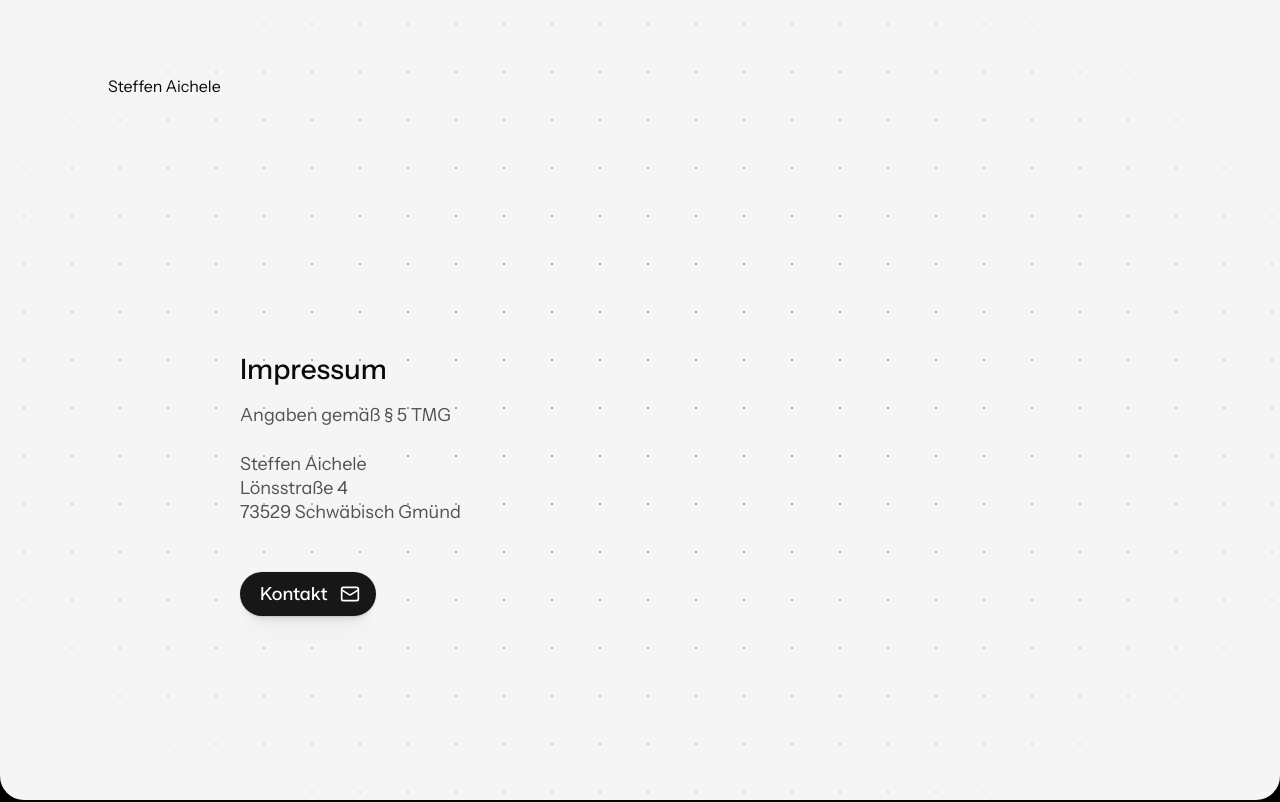
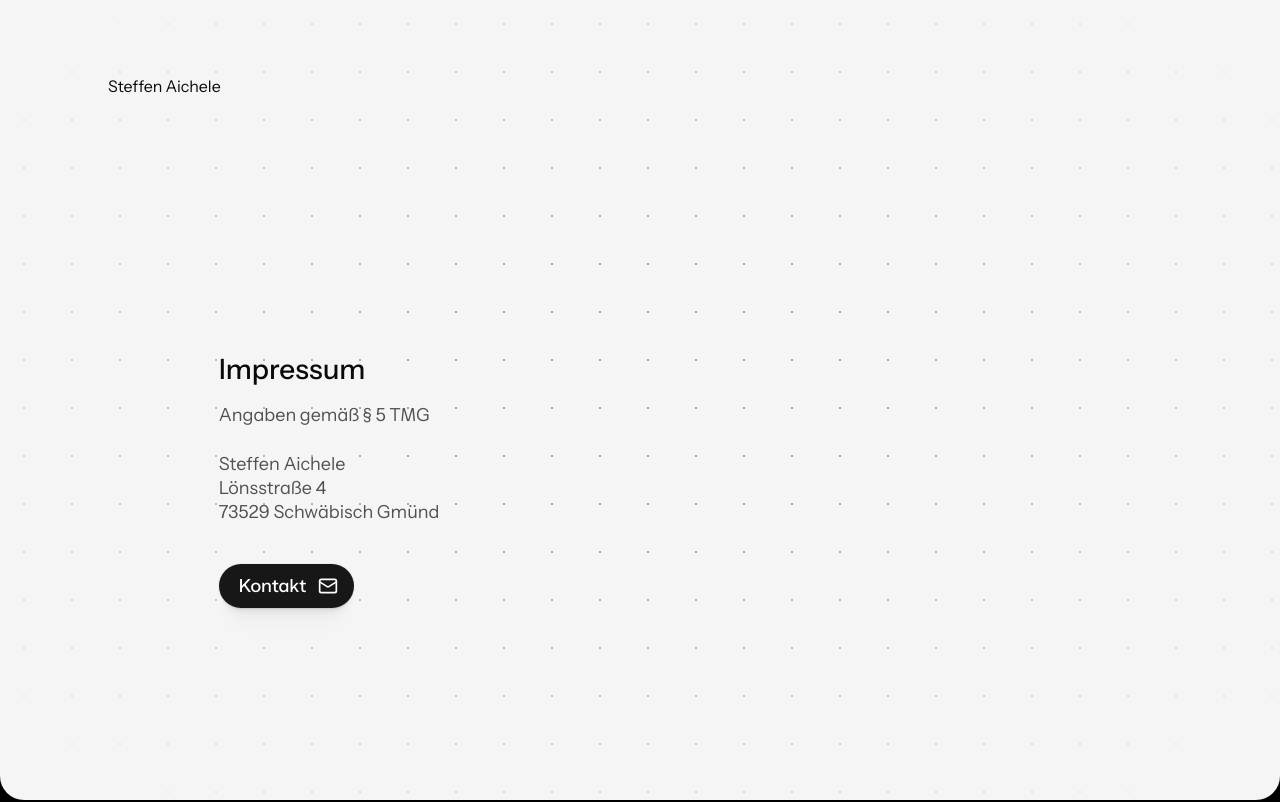
Before and after one commit to steffenaichele/portfolio, a Next.js app: page /imprint in a window 1280 px wide. Shown: the top 802 px of the page. Built offline with nearby package versions, Linux system fonts and the light colour scheme; what @toolwind/corner-shape would draw is missing.

Commit message:
fix: remove double padding

```diff
--- a/src/app/imprint/page.tsx
+++ b/src/app/imprint/page.tsx
@@ -6,7 +6,7 @@ import Button from "../components/Button";
 
 export default function Imprint() {
 	return (
-		<section className="layout-grid pt-64 px-8">
+		<section className="layout-grid pt-64">
 			<h1 className="col-start-3 -col-end-3 row-start-1 row-end-2">
 				Impressum
 			</h1>
@@ -18,7 +18,7 @@ export default function Imprint() {
 				Lönsstraße 4 <br />
 				73529 Schwäbisch Gmünd
 			</p>
-			<div className="col-start-3 -col-end-3 row-start-3 row-end-4 pt-8">
+			<div className="col-start-3 -col-end-3 row-start-3 row-end-4 pt-6">
 				<Button
 					variant="cta"
 					content="iconRight"
```
